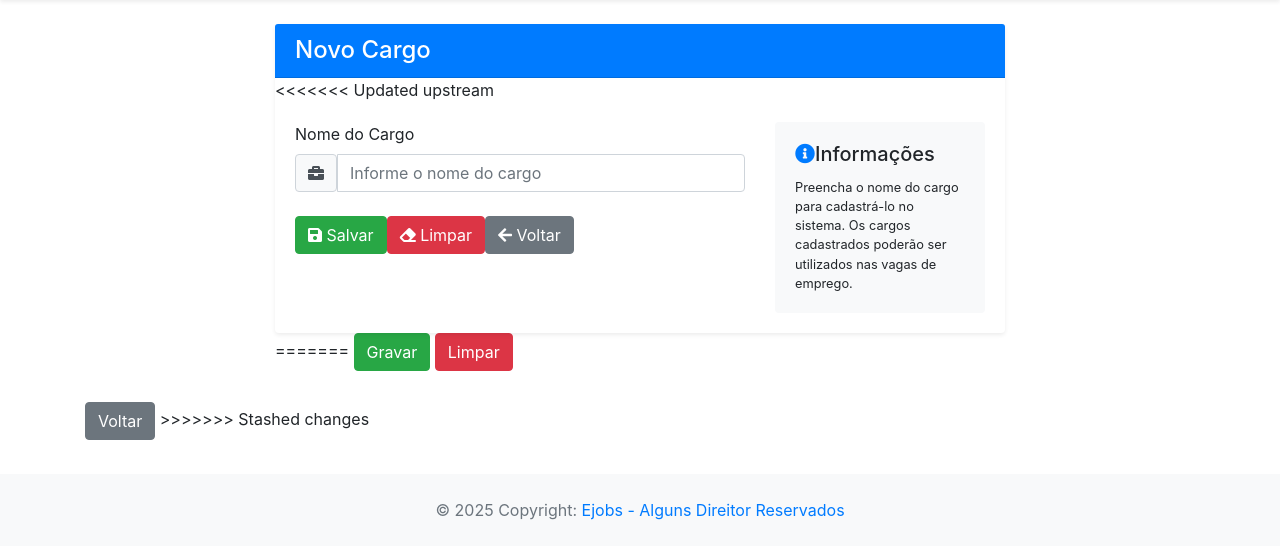
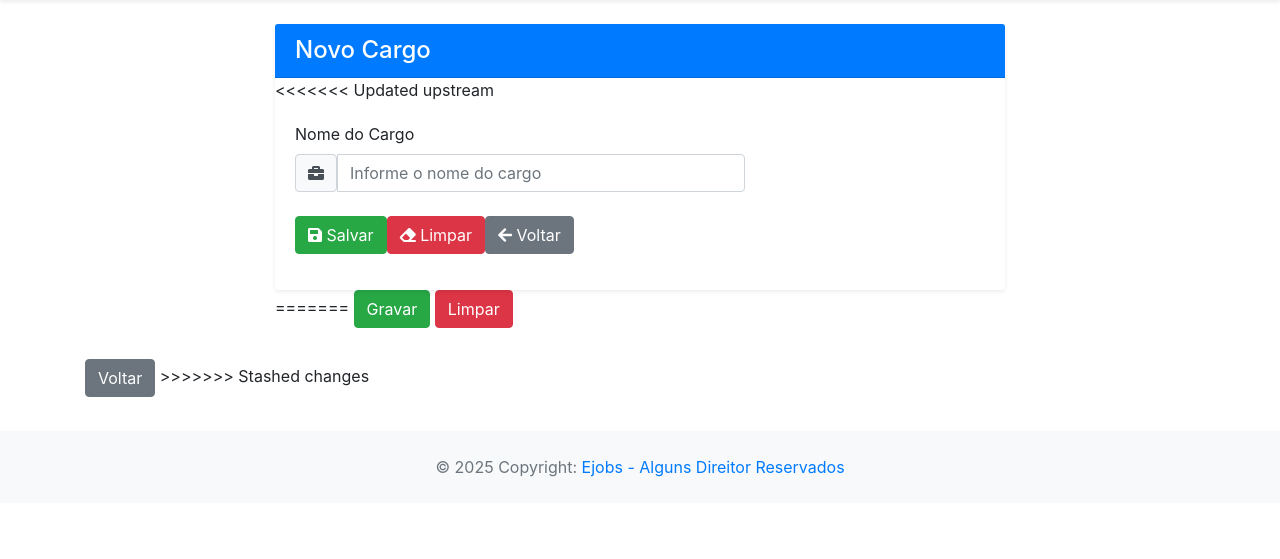
Before and after one commit to Projeto-Integrador-E-Jobs/E-Jobs, a PHP site: page /app/view/cargo/cargo_form.php in a window 1280 px wide. Shown: the part 56-615 px from the top of the page. Run offline with PHP 8.4, Linux system fonts and the light colour scheme; the template is opened without the code that fills it, so the values that code supplies are empty; some libraries are stand-ins or nearby versions.

Commit message:
Update cargo_form.php

```diff
--- a/app/view/cargo/cargo_form.php
+++ b/app/view/cargo/cargo_form.php
@@ -52,17 +52,7 @@ require_once(__DIR__ . "/../include/menu.php");
                         </div>
 
                         <div class="col-md-4">
-                            <div class="card bg-light border-0">
-                                <div class="card-body">
-                                    <h5 class="card-title">
-                                        <i class="fas fa-info-circle text-primary me-2"></i>Informações
-                                    </h5>
-                                    <p class="card-text small">
-                                        Preencha o nome do cargo para cadastrá-lo no sistema.
-                                        Os cargos cadastrados poderão ser utilizados nas vagas de emprego.
-                                    </p>
-                                </div>
-                            </div>
+
 
                             <?php require_once(__DIR__ . "/../include/msg.php"); ?>
                         </div>
```
